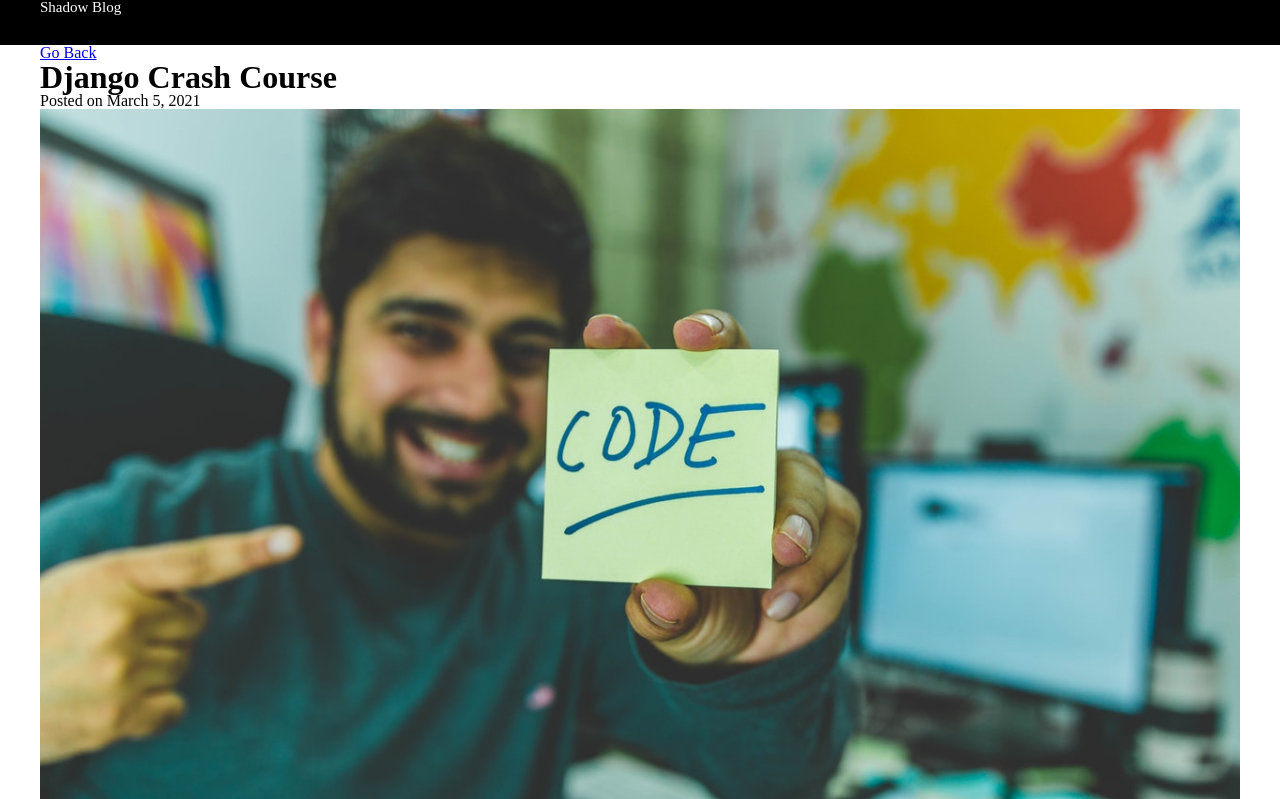
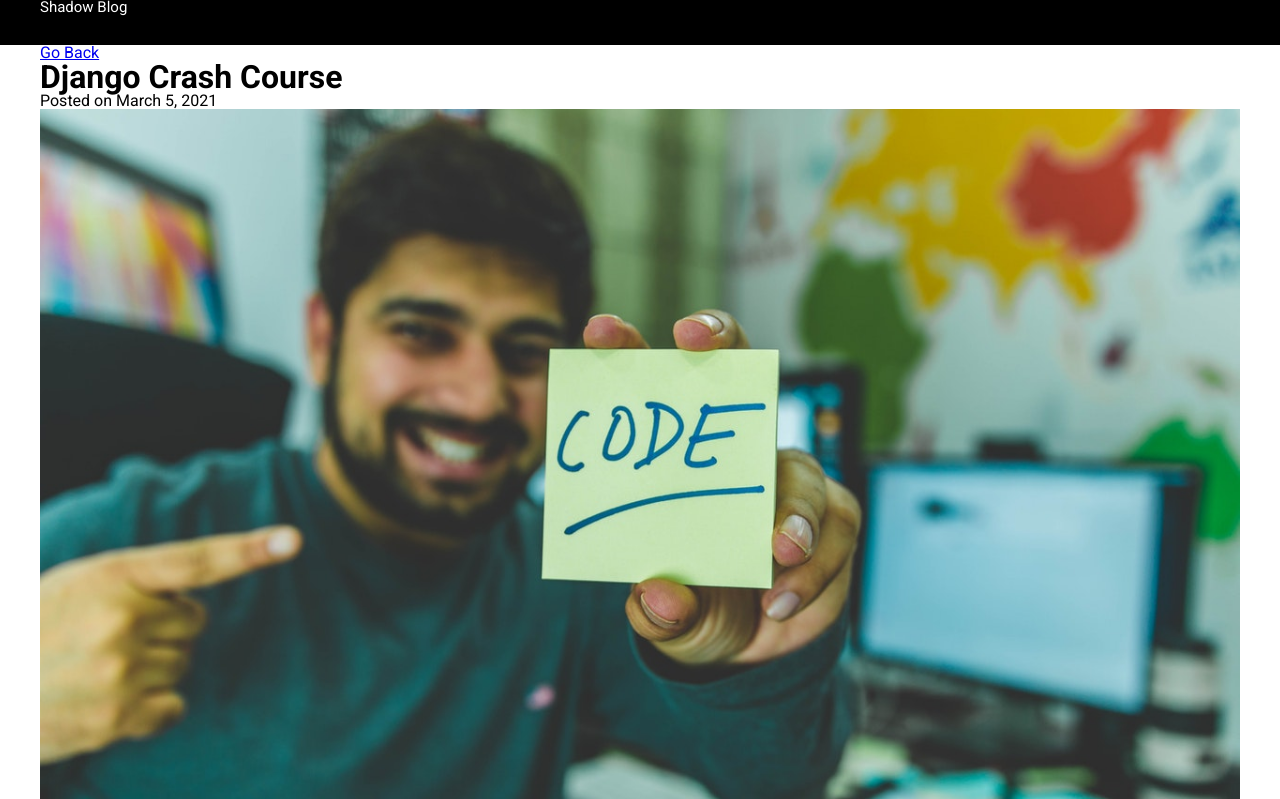
Before and after one commit to DaffaAdityaDev/ShadowBlog, a Next.js app: page /blog/django-crash-course in a window 1280 px wide. Shown: the top 799 px of the page. Built offline with nearby package versions, Linux system fonts and the light colour scheme.

Commit message:
update styles

```diff
--- a/components/Post/Post.module.scss
+++ b/components/Post/Post.module.scss
@@ -4,6 +4,12 @@
 
 .container {
     width: 400px;
+    height: 100%;
+
+    h1 {
+        font-size: 24px;
+        font-weight: 600;
+    }
 
     img {
         object-fit: cover;
@@ -13,6 +19,8 @@
 
     .card__description {
         color: rgba(0, 0, 0, 0.7);
+        font-size: 16px;
+        font-weight: 400;
     }
 
     &__detail {
@@ -20,13 +28,19 @@
         align-items: center;
         gap: 10px;
         margin-top: 1em;
-        // :nth-child(3) {
-        //     background-color: #fff700;
-        //     padding: 0.5em;
-        //     border-radius: 15px;
-        // }
+
         .tech {
-            color:red;
+            background-color: #fff700;
+            padding: 0.5em;
+            font-weight: 600;
+            border-radius: 15px;
+        }
+
+        .react {
+            background-color:#7addf8;
+            font-weight: 600;
+            padding: 0.5em;
+            border-radius: 15px;
         }
     }
 
--- a/container/PostContainer/PostContainer.module.scss
+++ b/container/PostContainer/PostContainer.module.scss
@@ -3,4 +3,5 @@
     flex-wrap: wrap;
     gap: 10px;
     justify-content: center;
+
 }
--- a/container/index.js
+++ b/container/index.js
@@ -4,7 +4,7 @@
 function Container(props) {
   return (
     <div className={style.container}>
-        {props.children}
+      {props.children}
     </div>
   )
 }
--- a/pages/_app.js
+++ b/pages/_app.js
@@ -6,9 +6,9 @@
   return (
     <>
     <Header />
-      <Container>
-        <Component {...pageProps} />
-      </Container>
+    <Container>
+      <Component {...pageProps} />
+    </Container>
     </>
   )
 }
--- /dev/null
+++ b/pages/_document.js
@@ -0,0 +1,17 @@
+import { Html, Head, Main, NextScript } from 'next/document'
+
+export default function Document() {
+  return (
+    <Html>
+      <Head>
+        <link rel="preconnect" href="https://fonts.googleapis.com"/>
+        <link rel="preconnect" href="https://fonts.gstatic.com" />
+        <link href="https://fonts.googleapis.com/css2?family=Roboto:ital,wght@0,100;0,300;0,400;0,700;0,900;1,100;1,300;1,400;1,700;1,900&display=swap" rel="stylesheet" />
+      </Head>
+      <body>
+        <Main />
+        <NextScript />
+      </body>
+    </Html>
+  )
+}
--- a/pages/index.js
+++ b/pages/index.js
@@ -18,6 +18,7 @@
         <title>Shadow Blog</title>
         <meta name="description" content="Generated by create next app" />
         <link rel="icon" href="/favicon.ico" />
+
       </Head>
 
       <PostContainer>
--- a/styles/globals.css
+++ b/styles/globals.css
@@ -1,13 +1,10 @@
-@import url('https://fonts.googleapis.com/css2?family=Poppins:wght@300;400&display=swap');
+
 
 * {
-  box-sizing: border-box;
-  margin: 0;
-  padding: 0;
-}
+	box-sizing: border-box;
+	margin: 0;
+	padding: 0;
 
-body {
-  font-family: 'Poppins', sans-serif;
 }
 
 html, body, div, span, applet, object, iframe,
@@ -29,6 +26,7 @@
 	font-size: 100%;
 	font: inherit;
 	vertical-align: baseline;
+	font-family: 'Roboto', sans-serif;
 }
 /* HTML5 display-role reset for older browsers */
 article, aside, details, figcaption, figure,
```
Also changed, not shown: components/Post/index.js (+13 -6 lines), posts/react-crash-course.md (+1 -1 lines).
